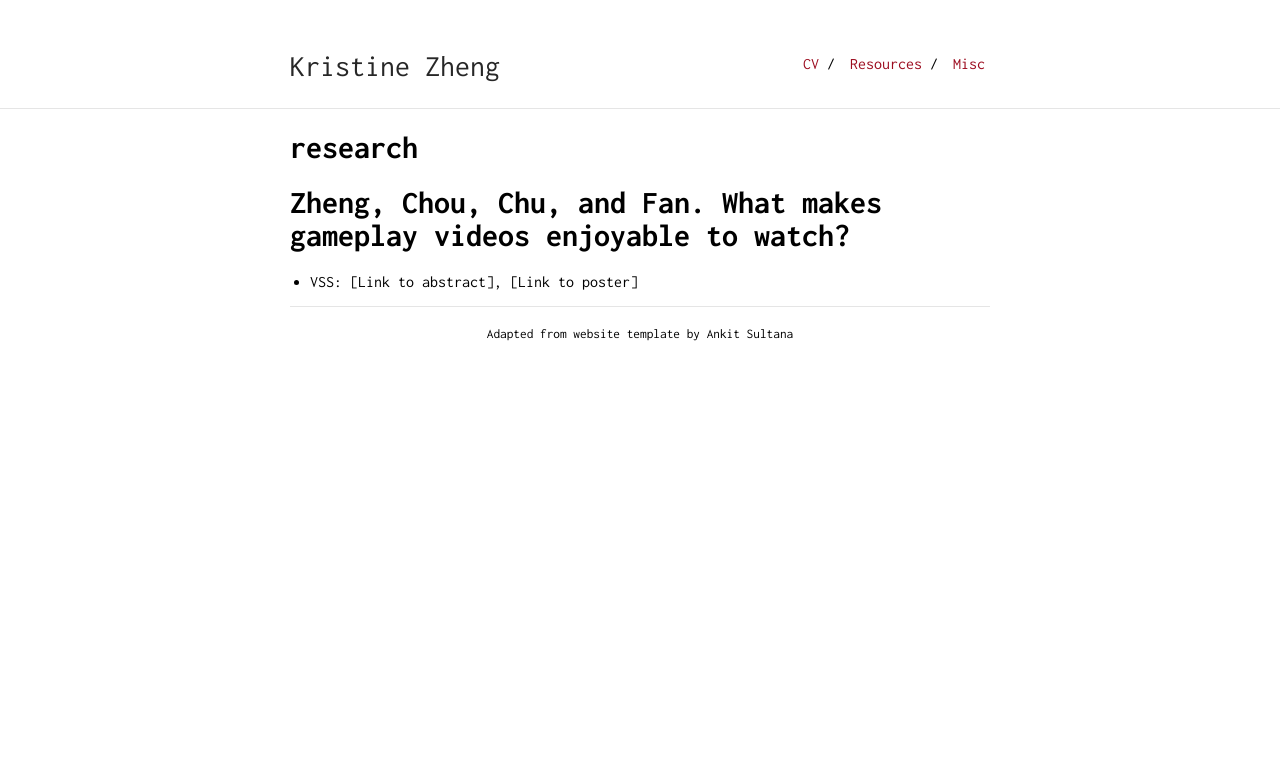
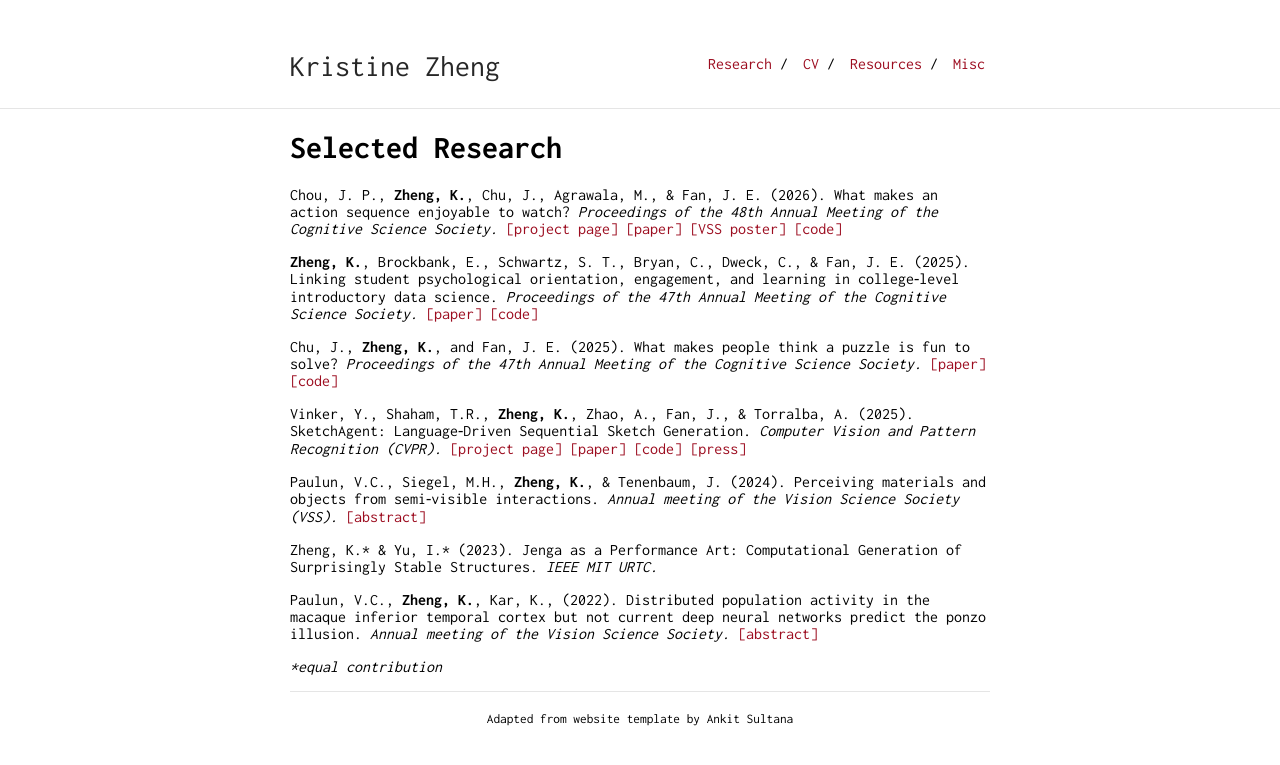
Before and after one commit to kristinezheng/kristinezheng.github.io, a Jekyll site: the page built from research.md, in a window 1280 px wide. Shown: the top 765 px of the page. Built offline with Jekyll 4.4.1, drawn with Linux system fonts in a browser that asks for light colours; our own code applies the rules of GitHub Pages for plain Markdown files.

Commit message:
research page

```diff
--- a/_config.yml
+++ b/_config.yml
@@ -16,6 +16,8 @@ sass:
     sass_dir: _sass
 
 nav:
+ - name: "Research"
+   link: "/research"
  - name: "CV"
    link: "/cv"
  - name: "Resources"
--- a/research.md
+++ b/research.md
@@ -1,4 +1,18 @@
-# research
+# Selected Research
 
-# Zheng, Chou, Chu, and Fan. What makes gameplay videos enjoyable to watch?
-* VSS: [Link to abstract], [Link to poster]
+Chou, J. P., **Zheng, K.**, Chu, J., Agrawala, M., & Fan, J. E. (2026). What makes an action sequence enjoyable to watch? *Proceedings of the 48th Annual Meeting of the Cognitive Science Society.* [[project page]](https://cogtoolslab.github.io/enjoyable-action-sequences-cogsci26/) [[paper]](https://arxiv.org/abs/2605.30864) [[VSS poster]](https://kristinezheng.github.io/assets/posters/engagingMovies_VSS2026_kxzheng.pdf) [[code]]()
+
+**Zheng, K.**, Brockbank, E., Schwartz, S. T., Bryan, C., Dweck, C., & Fan, J. E. (2025). Linking student psychological orientation, engagement, and learning in college‑level introductory data science. *Proceedings of the 47th Annual Meeting of the Cognitive Science Society.* [[paper]](https://cogtoolslab.github.io/pdf/zheng_cogsci_2025.pdf) [[code]](https://github.com/cogtoolslab/solds-cogsci2025)
+
+Chu, J., **Zheng, K.**, and Fan, J. E. (2025). What makes people think a puzzle is fun to solve? *Proceedings of the 47th Annual Meeting of the Cognitive Science Society.* [[paper]]() [[code]]()
+
+Vinker, Y., Shaham, T.R., **Zheng, K.**, Zhao, A., Fan, J., & Torralba, A. (2025). SketchAgent: Language‑Driven Sequential Sketch Generation. *Computer Vision and Pattern Recognition (CVPR).* [[project page]](https://yael-vinker.github.io/sketch-agent/) [[paper]](https://arxiv.org/abs/2411.17673) [[code]](https://github.com/yael-vinker/SketchAgent) [[press]](https://www.csail.mit.edu/news/teaching-ai-models-broad-strokes-sketch-more-humans-do)
+
+Paulun, V.C., Siegel, M.H., **Zheng, K.**, & Tenenbaum, J. (2024). Perceiving materials and objects from semi‑visible interactions. *Annual meeting of the Vision Science Society (VSS).* [[abstract]](https://jov.arvojournals.org/article.aspx?articleid=2801251)
+
+Zheng, K.* & Yu, I.* (2023). Jenga as a Performance Art: Computational Generation of Surprisingly Stable Structures. *IEEE MIT URTC.*
+
+Paulun, V.C., **Zheng, K.**, Kar, K., (2022). Distributed population activity in the macaque inferior temporal cortex but not current deep neural networks predict the ponzo illusion. *Annual meeting of the Vision Science Society.* [[abstract]](https://jov.arvojournals.org/article.aspx?articleid=2783971)
+
+
+**equal contribution*
```
